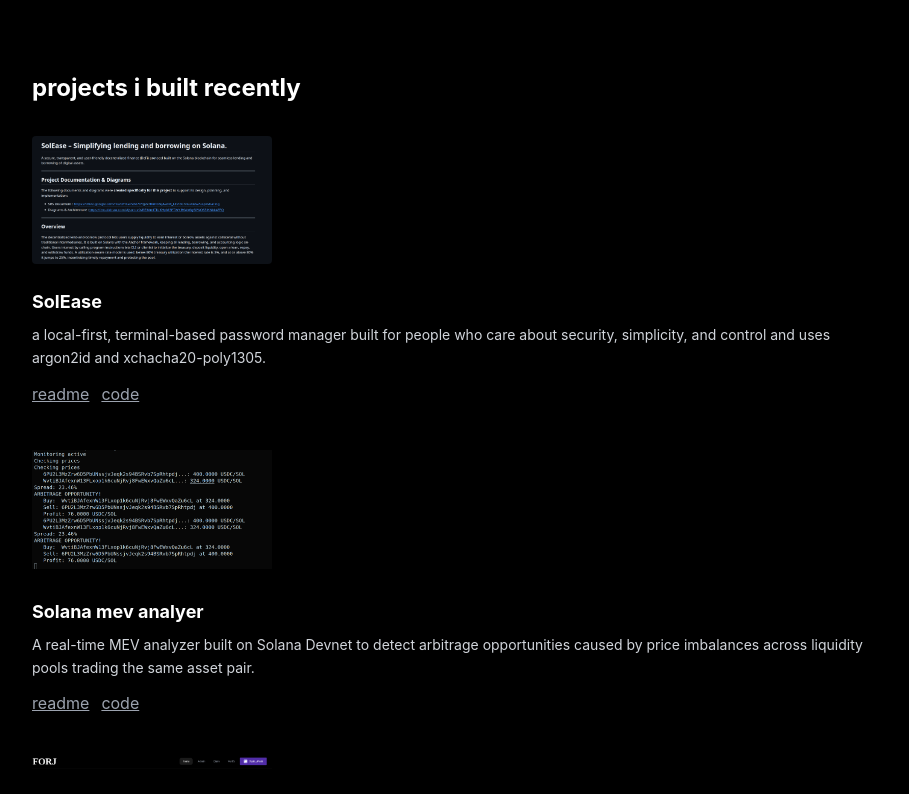
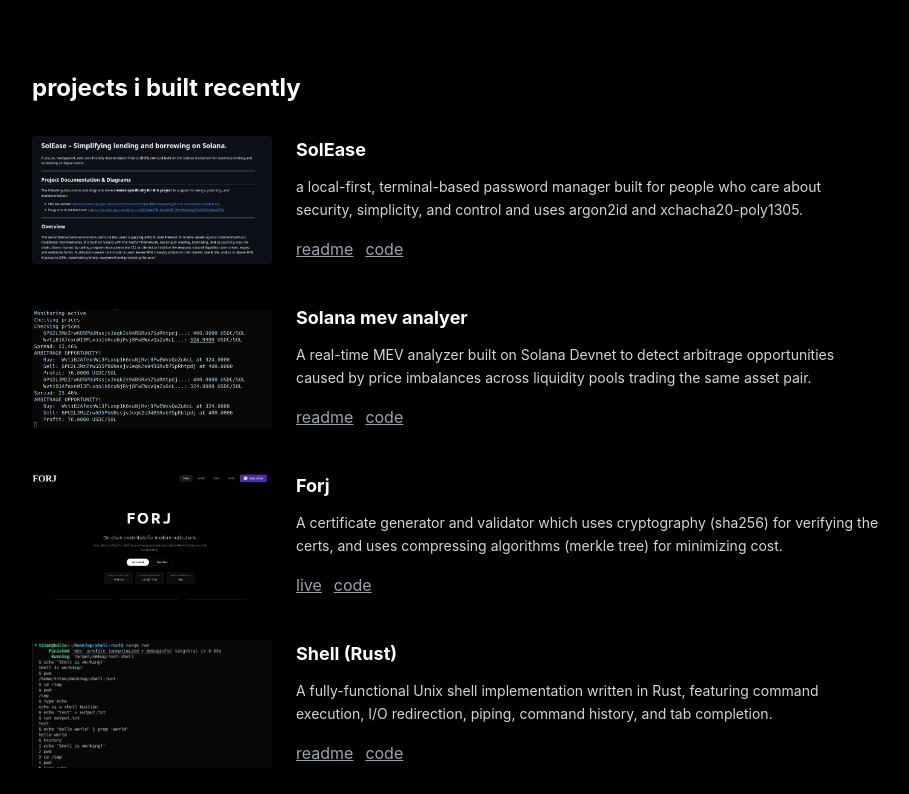
Before and after one commit to harshitneversettle/main_portfolio, a React (Vite) app: page / in a window 1280 px wide. Shown: the part 1020-1814 px from the top of the page, without its empty margins (184-1093 px from the left). Built offline with nearby package versions, Linux system fonts and the light colour scheme; no server answers.

Commit message:
Fix :  flex

```diff
--- a/src/components/Projects.jsx
+++ b/src/components/Projects.jsx
@@ -9,7 +9,7 @@ export default function Projects() {
 
       <div className="space-y-10">
         {recentProjects.map((project, i) => (
-          <div key={i} className="flex gap-6 flex-wrap ">
+          <div key={i} className="flex gap-6  ">
             <div className="w-60 h-32 rounded overflow-hidden flex-shrink-0">
               <div className="w-full h-full flex flex-wrap items-center justify-center text-gray-600">
                 <img src={project.image} alt="" />
```
